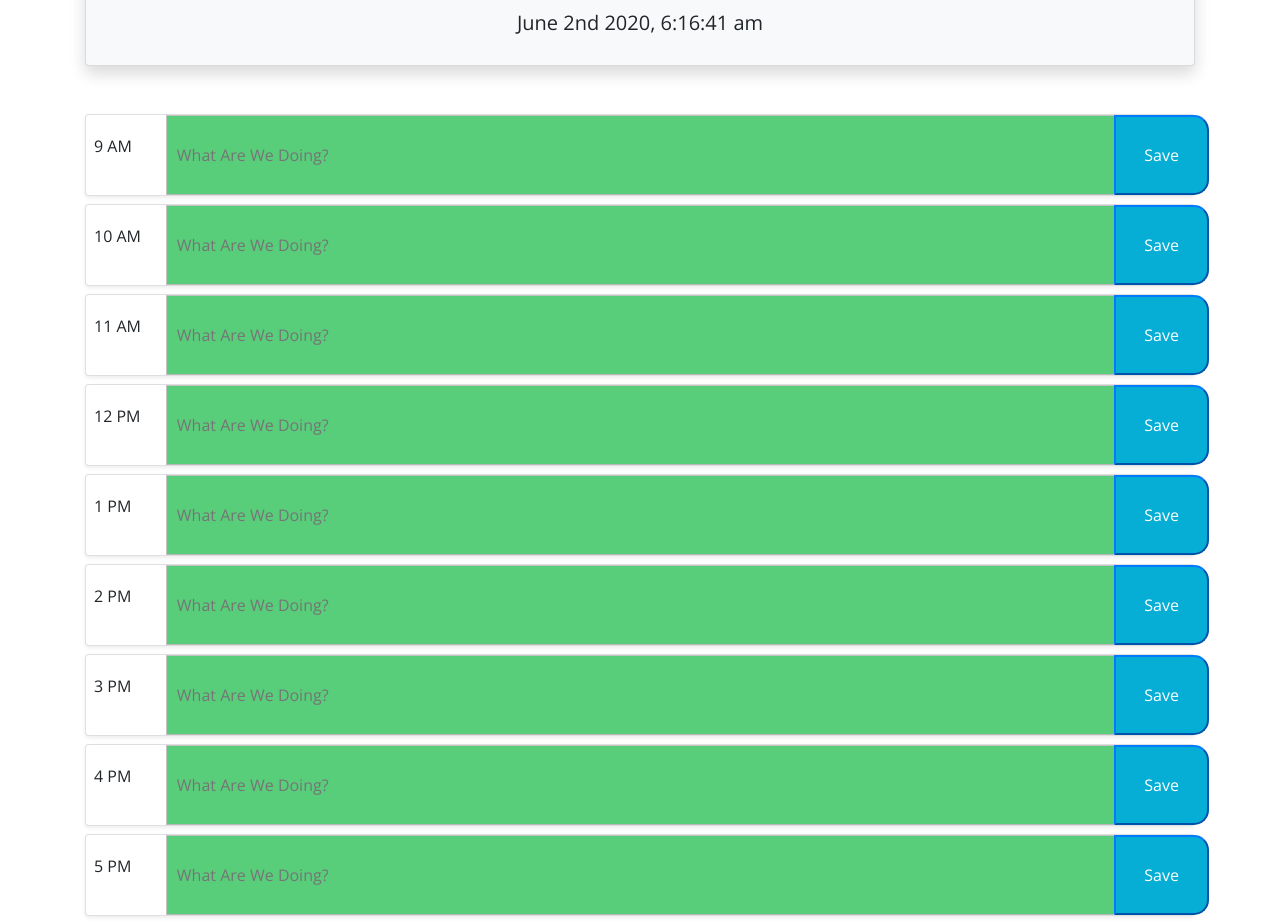
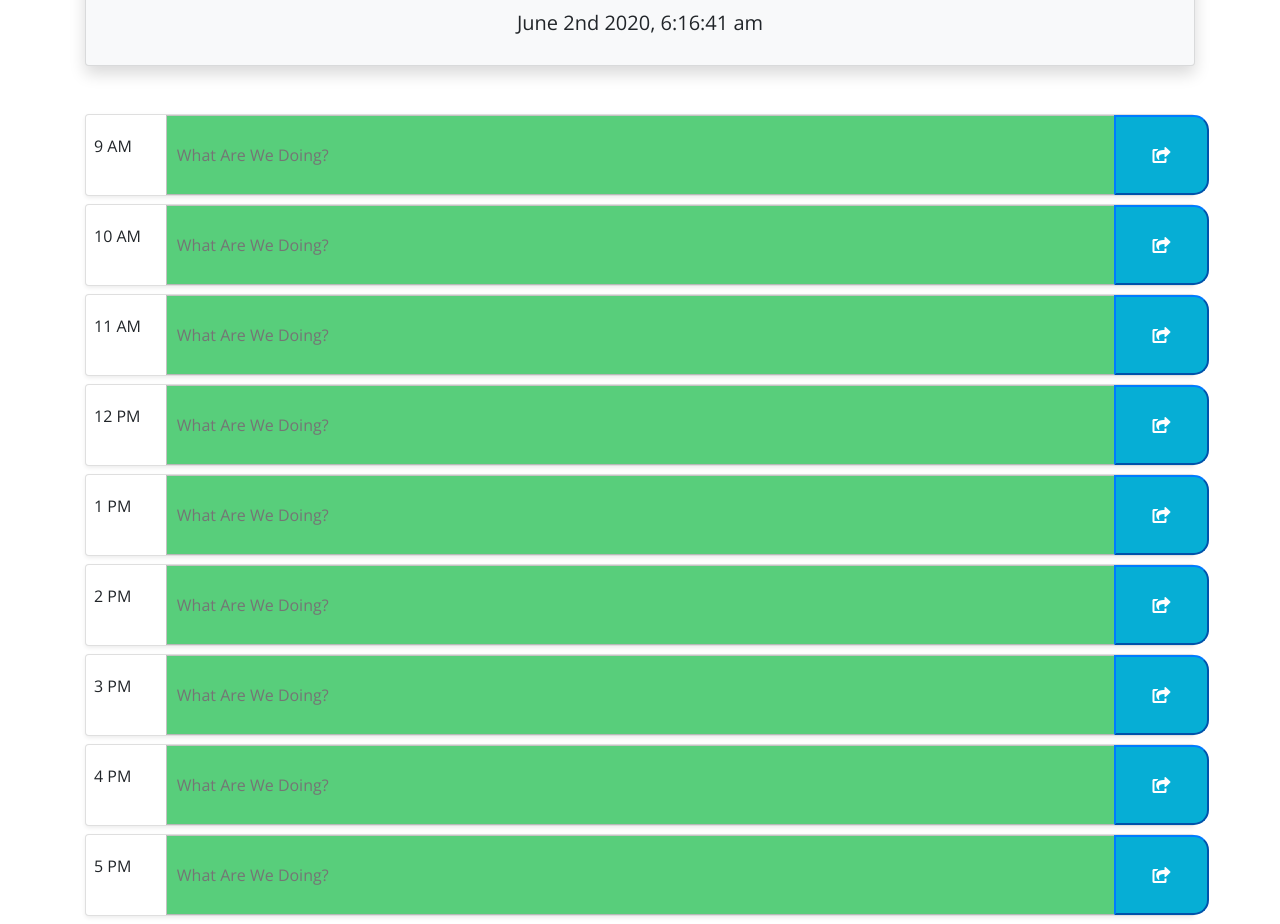
Before and after one commit to cfergus7/hw05, a plain HTML site: page index.html in a window 1280 px wide. Shown: the part 131-1055 px from the top of the page. Drawn offline with nearby package versions, Linux system fonts and the light colour scheme.

Commit message:
Add files via upload

```diff
--- a/index.html
+++ b/index.html
@@ -34,7 +34,7 @@
         <div class="row justify-content" id="9am">
           <p id="time" class="text-body col-1">9 AM </p>
           <input type="text" id="9" class="col-10" placeholder="What Are We Doing?">
-          <button class="rowBtn btn-primary col-1">Save</button>
+          <button class="rowBtn btn-primary col-1"><i class="fas fa-share-square"></i></button>
         </div>
       </div>
       <!---Row 2 10am-->
@@ -42,7 +42,7 @@
         <div class="row" id="10am">
           <p id="time" class="text-body col-1">10 AM </p>
           <input type="text" id="10" class="col-10" placeholder="What Are We Doing?">
-          <button class="rowBtn btn-primary col-1">Save</button>
+          <button class="rowBtn btn-primary col-1"><i class="fas fa-share-square"></i></button>
         </div>
       </div>
       <!---Row 3 11am-->
@@ -50,7 +50,7 @@
         <div class="row" id="11am">
           <p id="time" class=" text-body col-1">11 AM</p>
           <input type="text" id="11" class="col-10" placeholder="What Are We Doing?">
-          <button class="rowBtn btn-primary col-1">Save</button>
+          <button class="rowBtn btn-primary col-1"><i class="fas fa-share-square"></i></button>
         </div>
       </div>
       <!---Row 4 12pm-->
@@ -58,7 +58,7 @@
         <div class="row" id="12pm">
           <p id="time" class="text-body col-1">12 PM</p>
           <input type="text" id="12" class="col-10" placeholder="What Are We Doing?">
-          <button class="rowBtn btn-primary col-1">Save</button>
+          <button class="rowBtn btn-primary col-1"><i class="fas fa-share-square"></i></button>
         </div>
       </div>
       <!---Row 5 1pm-->
@@ -66,7 +66,7 @@
         <div class="row" id="1pm">
           <p id="time" class="text-body col-1">1 PM</p>
           <input type="text" id="13" class="col-10" placeholder="What Are We Doing?">
-          <button class="rowBtn btn-primary col-1">Save</button>
+          <button class="rowBtn btn-primary col-1"><i class="fas fa-share-square"></i></button>
         </div>
       </div>
       <!---Row 6 2pm-->
@@ -74,7 +74,7 @@
         <div class="row" id="2pm">
           <p id="time" class="text-body col-1">2 PM</p>
           <input type="text" id="14" class="col-10" placeholder="What Are We Doing?">
-          <button class="rowBtn btn-primary col-1">Save</button>
+          <button class="rowBtn btn-primary col-1"><i class="fas fa-share-square"></i></button>
         </div>
       </div>
       <!---Row 7 3pm-->
@@ -82,7 +82,7 @@
         <div class="row" id="3pm">
           <p id="time" class="text-body col-1">3 PM</p>
           <input type="text" id="15" class="col-10" placeholder="What Are We Doing?">
-          <button class="rowBtn btn-primary col-1">Save</button>
+          <button class="rowBtn btn-primary col-1"><i class="fas fa-share-square"></i></button>
         </div>
       </div>
       <!---Row 8 4pm-->
@@ -90,7 +90,7 @@
         <div class="row" id="4pm">
           <p id="time" class="text-body col-1">4 PM</p>
           <input type="text" id="16" class="col-10" placeholder="What Are We Doing?">
-          <button class="rowBtn btn-primary col-1">Save</button>
+          <button class="rowBtn btn-primary col-1"><i class="fas fa-share-square"></i></button>
         </div>
       </div>
       <!---Row 9 5pm-->
@@ -98,7 +98,7 @@
         <div class="row" id="5pm">
           <p id="time" class="text-body col-1">5 PM</p>
           <input type="text" id="17" class="col-10" placeholder="What Are We Doing?">
-          <button class="rowBtn btn-primary col-1">Save</button>
+          <button class="rowBtn btn-primary col-1"><i class="fas fa-share-square"></i></button>
         </div>
       </div>
       <!-- Optional JavaScript -->
```
